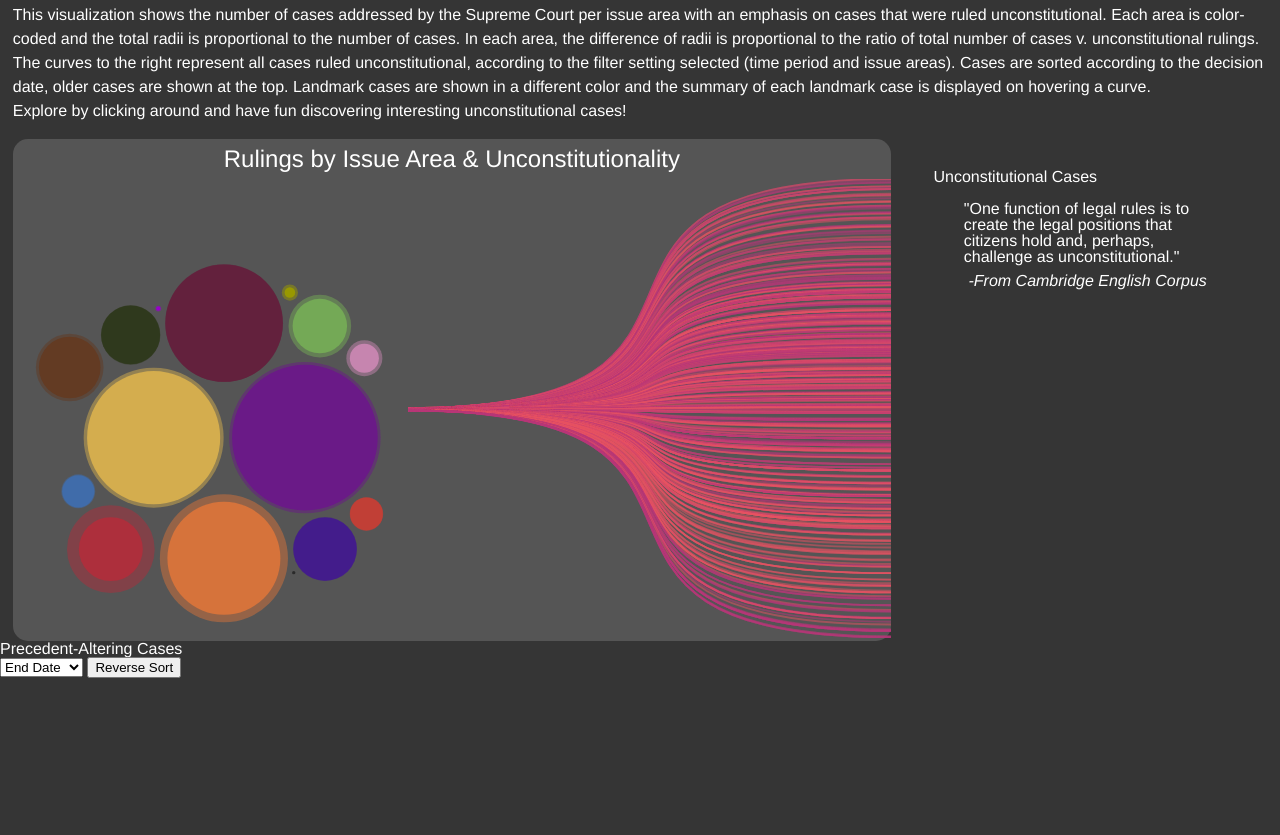
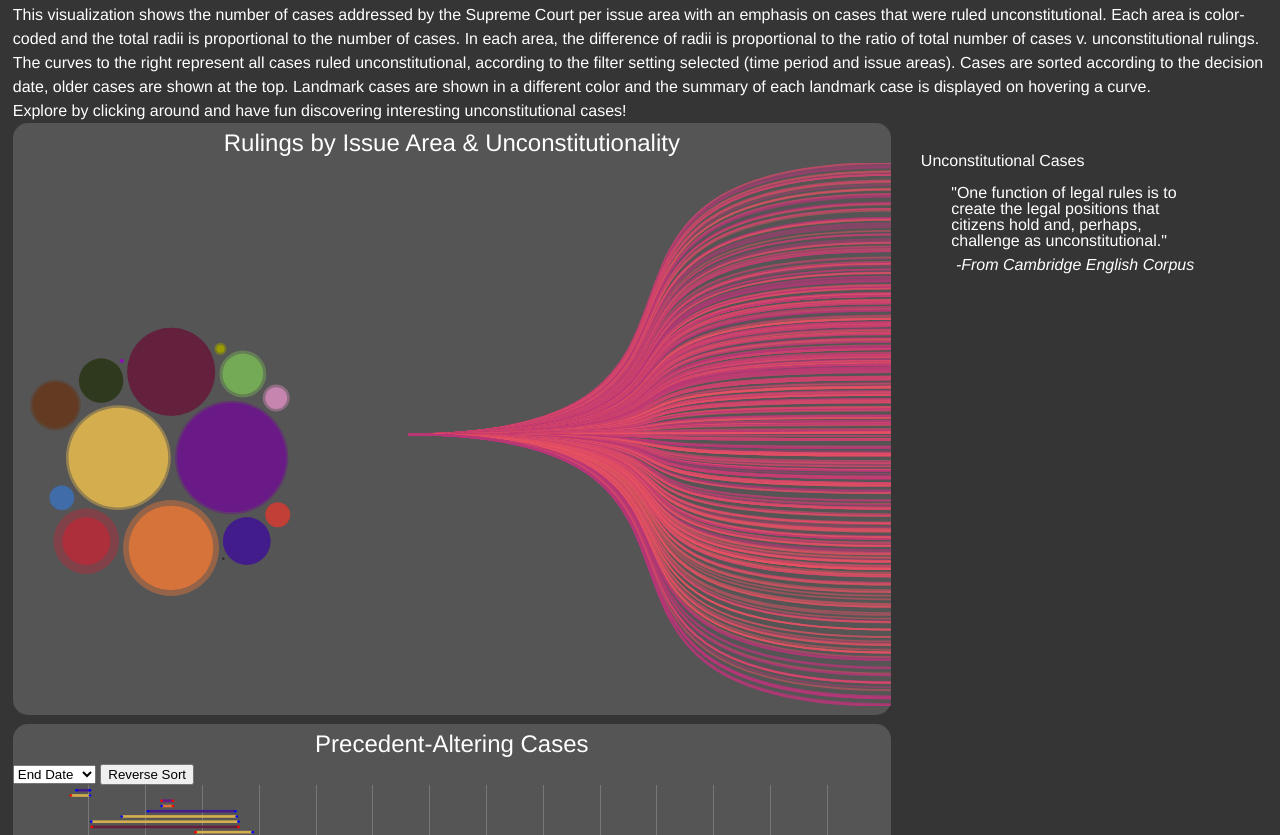
Before and after one commit to therald/Judicial-Review, a plain HTML site: page index.html in a window 1280 px wide. Shown: the part 1808-2643 px from the top of the page. Drawn offline with Linux system fonts and the light colour scheme.

Commit message:
so far so good

```diff
--- a/index.html
+++ b/index.html
@@ -123,7 +123,7 @@
 			</div>
 		</div>
 
-		<div id="unconstitutional_section" class="section">
+		<div id="unconstitutional_rundown_section" class="section">
 			<h1> Unconstitutional or Not?</h1>
 			<div id="unconstitutiona_desc">
 				<p class="block_quote">
@@ -137,21 +137,31 @@
 					The curves to the right represent all cases ruled unconstitutional, according to the filter setting selected (time period and issue areas). Cases are sorted according to the decision date, older cases are shown at the top. Landmark cases are shown in a different color and the summary of each landmark case is displayed on hovering a curve.<br>
 					Explore by clicking around and have fun discovering interesting unconstitutional cases!
 				</p>
-			<br>
-			</div>
-			<div id = "unconstitutionalCases" class = "right">Unconstitutional Cases</br><span class="block_quote">&quot;One function of legal rules is to create the legal positions that citizens hold and, perhaps, challenge as unconstitutional.&quot;<span class="block_quote_citation">-From Cambridge English Corpus</span></span></div>
-			<div id="constitutional" >
-
-				<div id="constitutional_left" class="left">
-					<div class="vis_title">Rulings by Issue Area & Unconstitutionality</div>
-					<div id="pack"><div id = "innerCircle" class = "innerCircle"></div></div><div id="landmark"></div>
-				</div>
-
-			</div>
 			</div>
 		</div>
 
-		<div id="precedent_section" , class="section">
+		<div id="unconstitutional_section" class="section">
+			<div id="constitutional" class="left">
+				<div class="vis_title">Rulings by Issue Area & Unconstitutionality</div>
+
+				<div id="pack" class="left">
+					<div id = "innerCircle" class = "innerCircle"></div>
+				</div>
+				<div id="landmark" class="right"></div>
+
+			</div>
+			<div id="unconstitutionalCases" class="right">
+				Unconstitutional Cases
+				</br>
+				<span class="block_quote">
+					&quot;One function of legal rules is to create the legal positions that citizens hold and, perhaps, challenge as unconstitutional.&quot;
+
+					<span class="block_quote_citation">-From Cambridge English Corpus</span>
+				</span>
+			</div>
+		</div>
+
+		<div id="precedent_section" class="section">
 			<div class="left">
 				<div id="precedent">
 					<div class="vis_title">Precedent-Altering Cases</div>
@@ -167,7 +177,7 @@
 					<div class="bottom_padding"></div>
 				</div>
 			</div>
-			<div class="right", id="precedent_right"></div>
+			<div class="right" id="precedent_right"></div>
 		</div>
 	</div>
 
--- a/js/landmark.js
+++ b/js/landmark.js
@@ -135,7 +135,7 @@ class Landmark{
 		viz.cScale = d3.scaleSequential(d3.interpolateMagma)
     		.domain([-4, 4]);
     	viz.tScale = d3.scaleTime()
-    		.rangeRound([0,viz.height]);
+    		.rangeRound([0,viz.div.node().getBoundingClientRect().height]);
     	viz.y1Scale = d3.scaleLinear()
 		    .range([0,viz.height*.005]);
 		viz.y2Scale = d3.scaleLinear()
@@ -161,7 +161,7 @@ class Landmark{
         var x2 = xi(viz.curve);
         var x3 = xi(1 - viz.curve);					//to generate an s curve
         var y0 = viz.tScale(viz.time(d.dateDecision));	//initial y point
-        var y1 = viz.y1Scale(i)+viz.height*1/2;				//first y stop
+        var y1 = viz.div.node().getBoundingClientRect().height/2;				//first y stop
         var x4 = viz.width;
 
         return "M" + x0 + "," + y1
@@ -176,7 +176,7 @@ class Landmark{
 		    .append("svg")
 		    .attr("width", "100%")
 		    .attr("height", "100%")
-		    .attr("viewBox", "0 0 " +" " + viz.width + " " + 500) //change
+		    .attr("viewBox", "0 0 " +" " + viz.width + " " + viz.div.node().getBoundingClientRect().height) //change
             .attr("preserveAspectRatio", "xMinYMin")
 
 
--- a/js/pack.js
+++ b/js/pack.js
@@ -64,7 +64,7 @@ class  Pack {
 		viz.svg = d3.select(viz.id)
 		    .append("svg")
 		    .attr("width", "100%")
-		    .attr("height", "100%")
+		    .attr("height", "50%")
 		    .attr("viewBox", -250+" "+(-250)+" " + viz.width + " " + 500) //change
             .attr("preserveAspectRatio", "xMinYMin")
             .style("display", "block")
--- a/scss/_style_small.scss
+++ b/scss/_style_small.scss
@@ -436,12 +436,59 @@ body {
             }
         }
 
+        #unconstitutional_section {
+            display: flex;
+            min-height: calc(100vh - 13rem);
+
+            #constitutional {
+                background: $darkGray;
+                border-radius: 15px;
+                width: 70%;
+
+                .vis_title {
+                    text-align: center;
+                    width: 100%;
+                }
+
+                #pack {
+                    display: flex;
+                    align-items: center;
+                    height: 100%;
+
+                    float: left;
+                    width:45%;
+
+                    .innerCircle {
+                        font: 20px sans-serif;
+                        pointer-events:none;
+
+                        position: absolute;
+                        left: 40%;
+                        top: 60%;
+
+                        background: none repeat scroll 0 0 ;
+                        /*margin: -10px;*/
+                        fill:white;
+                        text-anchor:middle;
+                    }
+                }
+
+                #landmark{
+                    float: right;
+                    width:55%;
+                }
+            }
+
+            #unconstitutionalCases {
+                float:right;
+                position: relative;
+                top: 50%;
+                height:100%;
+                width:29%;
+                padding: 30px;
+            }
 
 
-        #constitutional {
-            background: $darkGray;
-            border-radius: 15px;
-            height: 50%;
         }
 
         #precedent_section {
```
Also changed, not shown: css/styles.css.
